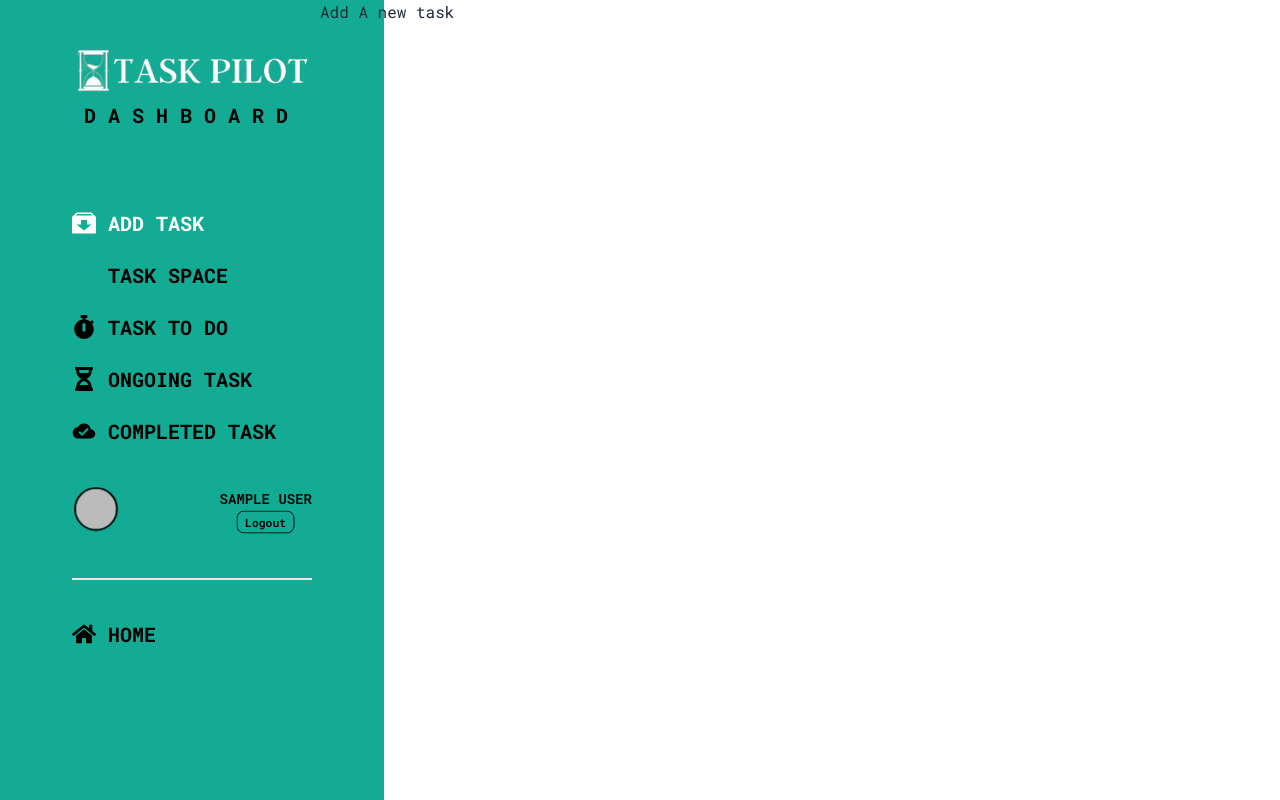
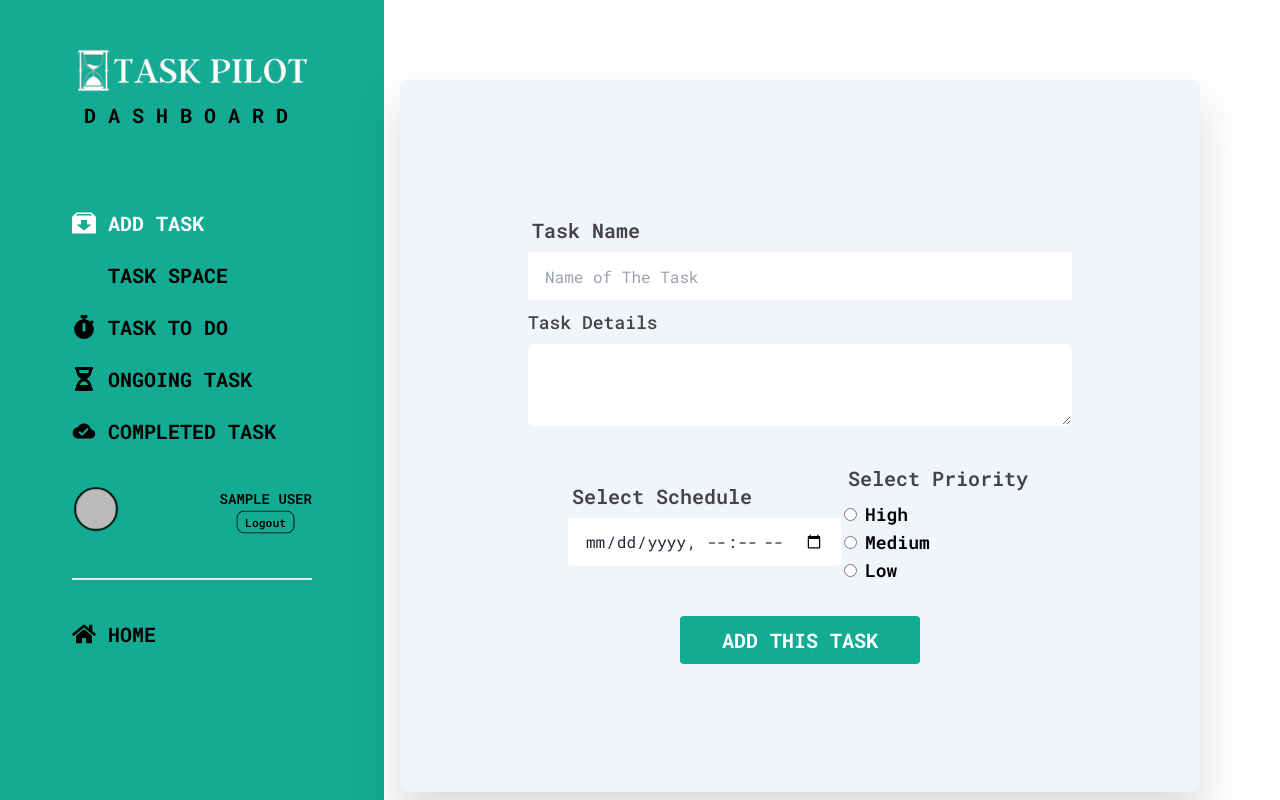
Before and after one commit to mdnoble1/task-pilot-client, a React (Vite) app: page /dashboard/addTask in a window 1280 px wide. Shown: the top 800 px of the page. Built offline with nearby package versions, Linux system fonts and the light colour scheme; no server answers; sample sign-in values are in the browser's storage; some icons are missing.

Commit message:
created a add task form

```diff
--- a/package.json
+++ b/package.json
@@ -16,6 +16,7 @@
     "localforage": "^1.10.0",
     "match-sorter": "^6.3.1",
     "react": "^18.2.0",
+    "react-datetime-picker": "^5.6.0",
     "react-dom": "^18.2.0",
     "react-helmet-async": "^2.0.4",
     "react-hook-form": "^7.49.2",
--- a/src/pages/dashboard/AddTask/AddTask.jsx
+++ b/src/pages/dashboard/AddTask/AddTask.jsx
@@ -1,5 +1,168 @@
+/* eslint-disable no-unused-vars */
+// import { Link, useNavigate } from "react-router-dom";
+// import { useForm } from "react-hook-form";
+// import { useContext, useState } from "react";
+// import { FaEye, FaEyeSlash } from "react-icons/fa";
+// import useAuth from "../../hooks/useAuth";
+// import { Helmet } from "react-helmet-async";
+// import useAxiosPublic from "../../hooks/useAxiosPublic";
+// import Swal from "sweetalert2";
+// import SocialLogin from "../shared/SocialLogin/SocialLogin";
+// import { useState } from "react";
+// import DateTimePicker from "react-datetime-picker";
+// import "react-datetime-picker/dist/DateTimePicker.css";
+// import "react-calendar/dist/Calendar.css";
+// import "react-clock/dist/Clock.css";
+
 const AddTask = () => {
-  return <div>Add A new task</div>;
+  // const [value, onChange] = useState();
+  // const {
+  //   register,
+  //   handleSubmit,
+  // } = useForm();
+
+  // // const { createUser, updateUserProfile } = useContext(AuthContext);
+  // const { createUser, updateUserProfile } = useAuth();
+  // const navigate = useNavigate();
+  // const axiosPublic = useAxiosPublic();
+
+  // // password show and hide
+  // const [showPassword, setShowPassword] = useState(false);
+
+  // const onSubmit = (data) => {
+  //   // console.log(data);
+  //   createUser(data.email, data.password).then((result) => {
+  //     const loggedUser = result.user;
+  //     // console.log(loggedUser);
+
+  //     updateUserProfile(data.name, data.photoURL)
+  //       .then(() => {
+  //         // console.log("user profile info updated");
+  //         // create user entry in the database
+  //         const userInfo = {
+  //           name: data.name,
+  //           email: data.email,
+  //         };
+  //         axiosPublic.post("/users", userInfo).then((res) => {
+  //           if (res.data.insertedId) {
+  //             // console.log('user added to the database')
+  //             // reset();
+  //             Swal.fire({
+  //               position: "center",
+  //               icon: "success",
+  //               title: "User Created Successfully.",
+  //               showConfirmButton: false,
+  //               timer: 1500,
+  //             });
+  //             navigate("/");
+  //           }
+  //         });
+  //       })
+  //       .catch((error) => console.log(error));
+  //   });
+  // };
+
+  return (
+    <div>
+      <div className="lg:flex items-center justify-center lg:gap-32 my-20">
+        <div className="w-10/12 bg-slate-100 rounded-lg drop-shadow-2xl mx-auto">
+          <form
+            // onSubmit={handleSubmit(onSubmit)}
+            className="card-body lg:px-32 py-12 lg:py-32 "
+          >
+            <div className="form-control">
+              <label className="label">
+                <span className="label-text font-semibold text-xl text-[#444]">
+                  Task Name
+                </span>
+              </label>
+              <input
+                type="text"
+                name="name"
+                placeholder="Name of The Task"
+                className="input rounded focus:border-[#13ab94]"
+              />
+            </div>
+            <div className="form-control">
+              <div className="w-full mb-4 mx-auto">
+                <h2 className="font-medium lg:text-lg label-text  text-[#444] mb-2">
+                  Task Details
+                </h2>
+                <textarea
+                  name="message"
+                  className="textarea textarea-md w-full rounded-md focus:border-[#13ab94]"
+                />
+              </div>
+            </div>
+            {/* <div>
+              <label className="label">
+                <span className="label-text font-semibold text-xl text-[#444]">
+                  Select Schedule
+                </span>
+              </label>
+              <DateTimePicker onChange={onChange} value={value} />
+            </div> */}
+            <div className="lg:flex items-center justify-between mx-10">
+              <div className="form-control mb-6 lg:mb-0">
+                <label className="label">
+                  <span className="label-text font-semibold text-xl text-[#444]">
+                    Select Schedule
+                  </span>
+                </label>
+                <input
+                  type="datetime-local"
+                  name="name"
+                  placeholder="Details of Task"
+                  className="input rounded focus:border-[#13ab94]"
+                />
+              </div>
+              <div className="form-control">
+                <label className="label">
+                  <span className="label-text font-semibold text-xl text-[#444]">
+                    Select Priority
+                  </span>
+                </label>
+                <div className="flex items-center gap-2">
+                  <input
+                    type="radio"
+                    name="name"
+                    placeholder="Details of Task"
+                    className=""
+                  />{" "}
+                  <p className="font-semibold text-lg text-black">High</p>
+                </div>
+                <div className="flex items-center gap-2">
+                  <input
+                    type="radio"
+                    name="name"
+                    placeholder="Details of Task"
+                    className=""
+                  />{" "}
+                  <p className="font-semibold text-lg text-black">Medium</p>
+                </div>
+                <div className="flex items-center gap-2">
+                  <input
+                    type="radio"
+                    name="name"
+                    placeholder="Details of Task"
+                    className=""
+                  />{" "}
+                  <p className="font-semibold text-lg text-black">Low</p>
+                </div>
+              </div>
+            </div>
+            <div className="form-control mt-6 mx-auto">
+              <input
+                className="btn btn-outline rounded w-60 font-bold text-xl text-white bg-[#13ab94] border-0 hover:opacity-80 uppercase"
+                type="submit"
+                value="Add This Task"
+              />
+            </div>
+          </form>
+        </div>
+      </div>
+    </div>
+  );
 };
 
 export default AddTask;
--- a/src/pages/dashboard/TaskSpaceCard1/TaskSpaceCard1.jsx
+++ b/src/pages/dashboard/TaskSpaceCard1/TaskSpaceCard1.jsx
@@ -8,7 +8,7 @@ const TaskSpaceCard = ({ task }) => {
   const { task_name, description, time, date, status, priority } = task || {};
 
   return (
-    <section className="border-2 border-red-500 rounded-md w-11/12 mx-auto p-4 my-10">
+    <section className="border-2 border-red-500 rounded-md w-11/12 mx-auto p-4 my-10 cursor-grab">
       <div>
         <h2 className="flex items-center gap-2 font-bold text-black text-lg mb-2">
           <MdDriveFileRenameOutline className="text-2xl text-black"></MdDriveFileRenameOutline>{" "}
--- a/src/pages/dashboard/TaskSpaceCard2/TaskSpaceCard2.jsx
+++ b/src/pages/dashboard/TaskSpaceCard2/TaskSpaceCard2.jsx
@@ -8,7 +8,7 @@ const TaskSpaceCard = ({ task }) => {
   const { task_name, description, time, date, status, priority } = task || {};
 
   return (
-    <section className="border-2 border-yellow-400 rounded-md w-11/12 mx-auto p-4 my-10">
+    <section className="border-2 border-yellow-400 rounded-md w-11/12 mx-auto p-4 my-10 cursor-grab">
       <div>
         <h2 className="flex items-center gap-2 font-bold text-black text-lg mb-2">
           <MdDriveFileRenameOutline className="text-2xl text-black"></MdDriveFileRenameOutline>{" "}
--- a/src/pages/dashboard/TaskSpaceCard3/TaskSpaceCard3.jsx
+++ b/src/pages/dashboard/TaskSpaceCard3/TaskSpaceCard3.jsx
@@ -8,7 +8,7 @@ const TaskSpaceCard = ({ task }) => {
   const { task_name, description, time, date, status, priority } = task || {};
 
   return (
-    <section className="border-2 border-[#13ab94] rounded-md w-11/12 mx-auto p-4 my-10">
+    <section className="border-2 border-[#13ab94] rounded-md w-11/12 mx-auto p-4 my-10 cursor-grab">
       <div>
         <h2 className="flex items-center gap-2 font-bold text-black text-lg mb-2">
           <MdDriveFileRenameOutline className="text-2xl text-black"></MdDriveFileRenameOutline>{" "}
--- a/src/pages/login/Login.jsx
+++ b/src/pages/login/Login.jsx
@@ -27,7 +27,7 @@ const Login = () => {
     const email = form.email.value;
     const password = form.password.value;
 
-    console.log(email, password);
+    // console.log(email, password);
 
     signInUser(email, password)
       .then(() => {
```
Also changed, not shown: 1 other file (tests, documents, lock files or other folders).
